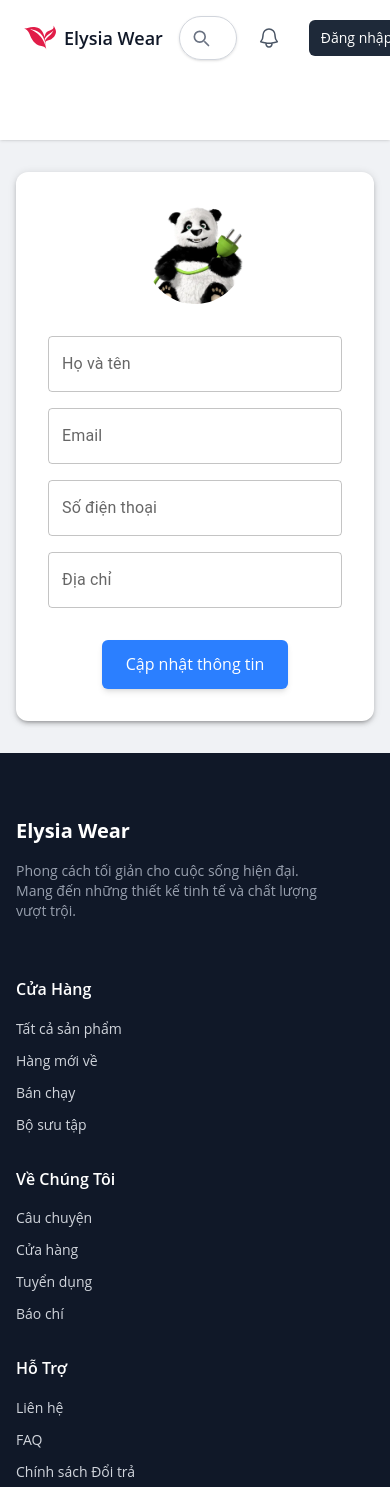
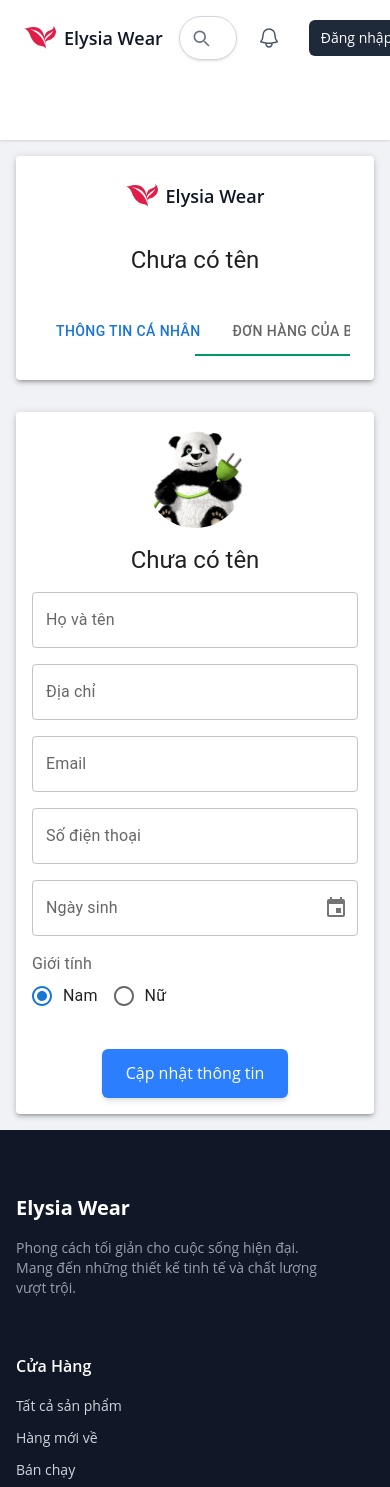
Before and after one commit to Chien-2003/font_end, a Next.js app: page /profile in a window 390 px wide. Shown: the top 1487 px of the page. Built offline with nearby package versions, Linux system fonts and the light colour scheme; no server answers.

Commit message:
fix ui, call api get user, update package, create pages

```diff
--- a/package.json
+++ b/package.json
@@ -9,10 +9,14 @@
     "lint": "next lint"
   },
   "dependencies": {
+    "@date-io/date-fns": "^2.16.0",
     "@emotion/react": "^11.14.0",
     "@emotion/styled": "^11.14.0",
-    "@mui/material": "^7.1.1",
+    "@mui/material": "^6.4.12",
+    "@mui/x-date-pickers": "^8.5.3",
     "clsx": "^2.1.1",
+    "date-fns": "^2.30.0",
+    "dayjs": "^1.11.13",
     "gsap": "^3.13.0",
     "jsonwebtoken": "^9.0.2",
     "next": "15.3.3",
--- /dev/null
+++ b/src/app/(auth)/register/page.tsx
@@ -0,0 +1,7 @@
+export default function page() {
+  return (
+    <>
+      <div className="">trang đăng ký</div>
+    </>
+  );
+}
--- /dev/null
+++ b/src/app/profile/components/AddressesPage.tsx
@@ -0,0 +1,7 @@
+"use client";
+
+import React from "react";
+
+export default function AddressesPage() {
+  return <div>Đây là danh sách địa chỉ giao hàng của bạn.</div>;
+}
--- /dev/null
+++ b/src/app/profile/components/FavoritesPage.tsx
@@ -0,0 +1,7 @@
+"use client";
+
+import React from "react";
+
+export default function FavoritesPage() {
+  return <div>Đây là danh sách sản phẩm yêu thích của bạn.</div>;
+}
--- /dev/null
+++ b/src/app/profile/components/OrdersPage.tsx
@@ -0,0 +1,7 @@
+"use client";
+
+import React from "react";
+
+export default function OrdersPage() {
+  return <div>Đây là danh sách đơn hàng của bạn.</div>;
+}
--- /dev/null
+++ b/src/app/profile/components/PersonalInfoPage.tsx
@@ -0,0 +1,141 @@
+"use client";
+
+import React, { useRef, useState } from "react";
+import gsap from "gsap";
+import { useUser } from "@/contexts/UserContext";
+import {
+  Avatar,
+  Grid,
+  TextField,
+  Typography,
+  FormControl,
+  FormLabel,
+  RadioGroup,
+  FormControlLabel,
+  Radio,
+} from "@mui/material";
+import { LocalizationProvider } from "@mui/x-date-pickers/LocalizationProvider";
+import { DatePicker } from "@mui/x-date-pickers/DatePicker";
+import { AdapterDayjs } from "@mui/x-date-pickers/AdapterDayjs";
+import dayjs from "dayjs";
+
+export default function PersonalInfoPage() {
+  const btnRef = useRef<HTMLButtonElement>(null);
+  const { user } = useUser();
+  const [gender, setGender] = useState<boolean>(user?.gender ?? true);
+  const [birthDate, setBirthDate] = useState(
+    user?.birth_date ? dayjs(user.birth_date) : null
+  );
+
+  const handleClick = () => {
+    if (btnRef.current) {
+      gsap.to(btnRef.current, {
+        scale: 0.95,
+        duration: 0.2,
+        yoyo: true,
+        repeat: 1,
+        ease: "power1.inOut",
+      });
+    }
+  };
+
+  return (
+    <Grid
+      gap={2}
+      justifyContent="center"
+      alignItems="center"
+      display="flex"
+      flexDirection="column"
+    >
+      <Grid sx={{ textAlign: "center" }}>
+        <Avatar
+          alt="User Avatar"
+          src="/image.webp"
+          sx={{ width: 100, height: 100, margin: "auto" }}
+        />
+        <Typography variant="h5" sx={{ mt: 2 }}>
+          {user?.full_name || "Chưa có tên"}
+        </Typography>
+      </Grid>
+
+      <Grid container spacing={2}>
+        <Grid item xs={12} md={6}>
+          <TextField
+            label="Họ và tên"
+            fullWidth
+            variant="outlined"
+            value={user?.full_name || ""}
+          />
+        </Grid>
+        <Grid item xs={12} md={6}>
+          <TextField
+            label="Địa chỉ"
+            fullWidth
+            variant="outlined"
+            value={user?.address || ""}
+          />
+        </Grid>
+      </Grid>
+
+      <Grid container spacing={2}>
+        <Grid item xs={12} md={6}>
+          <TextField
+            label="Email"
+            fullWidth
+            variant="outlined"
+            value={user?.email || ""}
+          />
+        </Grid>
+        <Grid item xs={12} md={6}>
+          <TextField
+            label="Số điện thoại"
+            fullWidth
+            variant="outlined"
+            value={user?.phone || ""}
+          />
+        </Grid>
+      </Grid>
+
+      <LocalizationProvider dateAdapter={AdapterDayjs}>
+        <Grid container spacing={2}>
+          <Grid item xs={12} md={6}>
+            <DatePicker
+              label="Ngày sinh"
+              value={birthDate}
+              onChange={(newValue) => setBirthDate(newValue)}
+              slotProps={{
+                textField: {
+                  fullWidth: true,
+                  variant: "outlined",
+                },
+              }}
+            />
+          </Grid>
+          <Grid item xs={12} md={6}>
+            <FormControl fullWidth>
+              <FormLabel>Giới tính</FormLabel>
+              <RadioGroup
+                row
+                value={gender ? "male" : "female"}
+                onChange={(e) => setGender(e.target.value === "male")}
+              >
+                <FormControlLabel value="male" control={<Radio />} label="Nam" />
+                <FormControlLabel value="female" control={<Radio />} label="Nữ" />
+              </RadioGroup>
+            </FormControl>
+          </Grid>
+        </Grid>
+      </LocalizationProvider>
+
+      <Grid sx={{ textAlign: "center", mt: 2 }}>
+        <button
+          ref={btnRef}
+          onClick={handleClick}
+          className="px-6 py-3 bg-blue-500 text-white rounded-md shadow-md cursor-pointer"
+        >
+          Cập nhật thông tin
+        </button>
+      </Grid>
+    </Grid>
+  );
+}
--- /dev/null
+++ b/src/app/profile/layout.tsx
@@ -0,0 +1,15 @@
+import type { Metadata } from "next";
+import { APP_DESCRIPTION, APP_TITLE } from "@/constants/metadata";
+
+export const metadata: Metadata = {
+  title: APP_TITLE,
+  description: APP_DESCRIPTION,
+};
+
+export default function ProfileLayout({
+  children,
+}: Readonly<{
+  children: React.ReactNode;
+}>) {
+  return <main>{children}</main>;
+}
--- a/src/app/profile/page.tsx
+++ b/src/app/profile/page.tsx
@@ -1,123 +1,129 @@
 "use client";
 
-import React, { useEffect, useRef, useState } from "react";
+import React, { useState } from "react";
 import {
-  Container,
+  Box,
+  Grid,
+  Paper,
+  Tabs,
+  Tab,
   Typography,
-  Avatar,
-  TextField,
-  Paper,
-  Button,
-  Grid,
+  useMediaQuery,
+  useTheme,
 } from "@mui/material";
-import gsap from "gsap";
 
-export default function PersonalInfoPage() {
-  const btnRef = useRef<HTMLButtonElement>(null);
+import PersonalInfoPage from "./components/PersonalInfoPage";
+import OrdersPage from "./components/OrdersPage";
+import FavoritesPage from "./components/FavoritesPage";
+import AddressesPage from "./components/AddressesPage";
+import Link from "next/link";
+import Image from "next/image";
+import { useUser } from "@/contexts/UserContext";
 
-  const handleClick = () => {
-    if (btnRef.current) {
-      gsap.to(btnRef.current, {
-        scale: 0.95,
-        duration: 0.2,
-        yoyo: true,
-        repeat: 1,
-        ease: "power1.inOut",
-      });
+const tabLabels = [
+  "Thông tin cá nhân",
+  "Đơn hàng của bạn",
+  "Sản phẩm yêu thích",
+  "Địa chỉ đặt hàng",
+];
+
+export default function ProfilePage() {
+  const [selectedTab, setSelectedTab] = useState(0);
+  const { user } = useUser();
+  const theme = useTheme();
+  const isMdUp = useMediaQuery(theme.breakpoints.up("md"));
+
+  const renderTabContent = () => {
+    switch (selectedTab) {
+      case 0:
+        return <PersonalInfoPage />;
+      case 1:
+        return <OrdersPage />;
+      case 2:
+        return <FavoritesPage />;
+      case 3:
+        return <AddressesPage />;
+      default:
+        return null;
     }
   };
-  const [profile, setProfile] = useState({
-    full_name: "",
-    email: "",
-    phone: "",
-    address: "",
-  });
 
-  useEffect(() => {
-    const fetchProfile = async () => {
-      try {
-        const res = await fetch("http://localhost:4000/profile/get-user", {
-          method: "GET",
-          headers: {
-            Authorization: `Bearer ${localStorage.getItem("token")}`,
-          },
-        });
+  return (
+    <Box sx={{ p: { xs: 2, md: 4 }, minHeight: "100vh" }}>
+      <Grid container spacing={4} sx={{ minHeight: "100%" }}>
+        <Grid item xs={12} md={4}>
+          <Paper
+            elevation={3}
+            sx={{
+              p: 3,
+              height: "100%",
+              display: "flex",
+              flexDirection: "column",
+              alignItems: isMdUp ? "flex-start" : "center",
+              textAlign: isMdUp ? "left" : "center",
+            }}
+          >
+            <Link
+              href="/"
+              className="flex items-center space-x-2 shrink-0 mb-8"
+              style={{
+                justifyContent: isMdUp ? "flex-start" : "center",
+                width: "100%",
+              }}
+            >
+              <Image src="/logo.svg" alt="Elysia Wear" width={32} height={32} />
+              <span className="text-gray-900 font-semibold text-lg">
+                Elysia Wear
+              </span>
+            </Link>
 
-        const result = await res.json();
-        if (res.ok && result.data) {
-          setProfile({
-            full_name: result.data.full_name,
-            email: result.data.email,
-            phone: result.data.phone,
-            address: result.data.address,
-          });
-        }
-      } catch (err) {
-        console.error("Lỗi khi lấy thông tin người dùng:", err);
-      }
-    };
+            <Typography variant="h5" sx={{ mb: 4 }}>
+              {user?.full_name || "Chưa có tên"}
+            </Typography>
 
-    fetchProfile();
-  }, []);
-  return (
-    <Container maxWidth="sm" sx={{ mt: 4, mb: 4 }}>
-      <Paper elevation={3} sx={{ p: 4, borderRadius: 3 }}>
-        <Grid
-          gap={2}
-          justifyContent="center"
-          alignItems="center"
-          display="flex"
-          flexDirection="column"
-        >
-          <Grid sx={{ textAlign: "center" }}>
-            <Avatar
-              alt="User Avatar"
-              src="/image.webp"
-              sx={{ width: 100, height: 100, margin: "auto" }}
-            />
-            <Typography variant="h5" sx={{ mt: 2 }}>
-              {profile.full_name}
-            </Typography>
-          </Grid>
+            <Tabs
+              orientation={isMdUp ? "vertical" : "horizontal"}
+              variant="scrollable"
+              value={selectedTab}
+              onChange={(_, newValue) => setSelectedTab(newValue)}
+              TabIndicatorProps={{
+                style: {
+                  left: isMdUp ? 0 : undefined,
+                  bottom: isMdUp ? undefined : 0,
+                  width: isMdUp ? "2px" : "100%",
+                  height: isMdUp ? "auto" : "2px",
+                  backgroundColor: "#009966",
+                },
+              }}
+              sx={{
+                width: "100%",
+              }}
+            >
+              {tabLabels.map((label, index) => (
+                <Tab
+                  key={index}
+                  label={label}
+                  sx={{
+                    textAlign: isMdUp ? "left" : "center",
+                    alignItems: isMdUp ? "flex-start" : "center",
+                    justifyContent: isMdUp ? "flex-start" : "center",
+                    px: 2,
+                    "&.Mui-selected": {
+                      color: "primary.main",
+                    },
+                  }}
+                />
+              ))}
+            </Tabs>
+          </Paper>
+        </Grid>
 
-          <TextField
-            label="Họ và tên"
-            fullWidth
-            variant="outlined"
-            value={profile.full_name}
-          />
-
-          <TextField
-            label="Email"
-            fullWidth
-            variant="outlined"
-            value={profile.email}
-          />
-
-          <TextField
-            label="Số điện thoại"
-            fullWidth
-            variant="outlined"
-            value={profile.phone}
-          />
-
-          <TextField
-            label="Địa chỉ"
-            fullWidth
-            variant="outlined"
-            value={profile.address}
-          />
-          <Grid sx={{ textAlign: "center", mt: 2 }}>
-            <button
-              ref={btnRef}
-              onClick={handleClick}
-              className="px-6 py-3 bg-blue-500 text-white rounded-md shadow-md cursor-pointer"
-            >
-              Cập nhật thông tin
-            </button>
-          </Grid>
+        <Grid item xs={12} md={8}>
+          <Paper elevation={3} sx={{ p: { xs: 2, md: 3 }, height: "100%" }}>
+            {renderTabContent()}
+          </Paper>
         </Grid>
-      </Paper>
-    </Container>
+      </Grid>
+    </Box>
   );
 }
```
Also changed, not shown: src/app/not-found.tsx (+6 -2 lines), src/app/page.tsx (+5 -24 lines), src/contexts/UserContext.tsx (+8 -0 lines), 1 other file (tests, documents, lock files or other folders).
